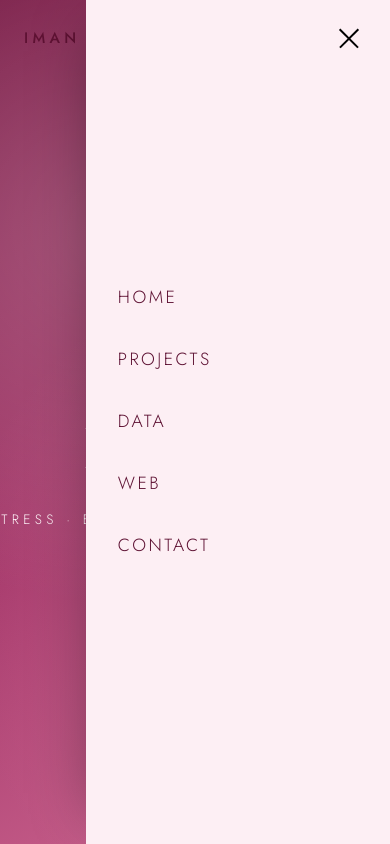
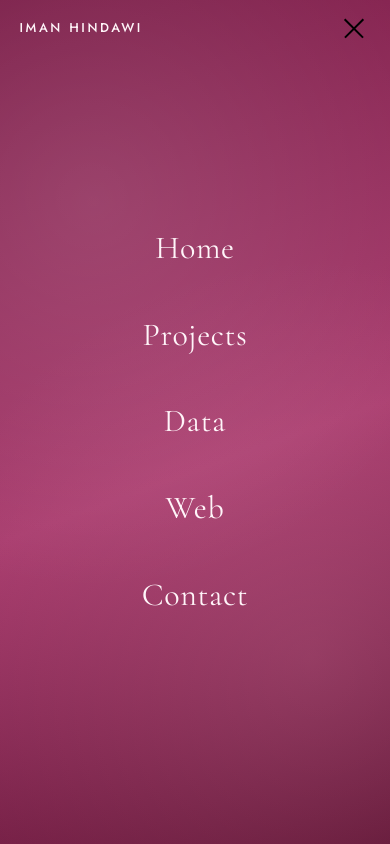
Before and after one commit to ialhindawi5-cpu/Iman-Hindawi, a website: page public/index.html in a window 390 px wide. Both pictures are taken after a click on the button 349 px from the left and 37 px from the top of the page. Shown: the top 844 px of the page. Drawn offline with nearby package versions, Linux system fonts and the light colour scheme; no server answers.

Commit message:
Improve mobile: full-screen brand-pink menu, fix header contrast over hero, layout polish

```diff
--- a/public/script.js
+++ b/public/script.js
@@ -104,17 +104,16 @@ function initUI() {
   // Mobile menu
   const toggle = document.getElementById('menuToggle');
   const nav = document.getElementById('nav');
-  toggle.addEventListener('click', () => {
-    const open = nav.classList.toggle('open');
+  const setMenu = (open) => {
+    nav.classList.toggle('open', open);
     toggle.classList.toggle('open', open);
+    document.body.classList.toggle('menu-open', open);
     toggle.setAttribute('aria-label', open ? 'Close menu' : 'Open menu');
-  });
-  nav.querySelectorAll('a').forEach((a) =>
-    a.addEventListener('click', () => {
-      nav.classList.remove('open');
-      toggle.classList.remove('open');
-    })
-  );
+  };
+  toggle.addEventListener('click', () => setMenu(!nav.classList.contains('open')));
+  nav.querySelectorAll('a').forEach((a) => a.addEventListener('click', () => setMenu(false)));
+  // Close on Escape
+  document.addEventListener('keydown', (e) => { if (e.key === 'Escape') setMenu(false); });
 
   // Parallax (skipped for reduced-motion users)
   const reduceMotion = window.matchMedia('(prefers-reduced-motion: reduce)').matches;
--- a/public/styles.css
+++ b/public/styles.css
@@ -670,31 +670,80 @@ a { color: inherit; text-decoration: none; }
 
 /* ---------- Responsive ---------- */
 @media (max-width: 760px) {
+  .site-header { padding: 1.05rem clamp(1.1rem, 5vw, 2rem); }
+  /* Keep brand + toggle above the full-screen menu so it can be closed */
+  .brand { font-size: 0.8rem; letter-spacing: 0.2em; position: relative; z-index: 50; }
+  .menu-toggle { display: flex; position: relative; z-index: 50; }
+
+  /* Full-screen branded menu (brand pink) */
   .nav {
     position: fixed;
-    top: 0; right: 0;
+    inset: 0;
     height: 100vh;
-    width: min(78vw, 340px);
+    height: 100dvh;
+    width: 100%;
     flex-direction: column;
     justify-content: center;
-    gap: 2rem;
-    background: var(--paper);
-    color: var(--ink);
+    align-items: center;
+    gap: 2.1rem;
     padding: 2rem;
+    background: linear-gradient(160deg, #7a1c47 0%, #a83b6d 55%, #5e1233 100%);
     transform: translateX(100%);
-    transition: transform 0.5s var(--ease);
-    box-shadow: -20px 0 60px -30px rgba(0,0,0,0.4);
+    transition: transform 0.55s var(--ease);
+    z-index: 45;
+  }
+  .nav::before {
+    content: "";
+    position: absolute; inset: 0;
+    background:
+      radial-gradient(circle at 24% 24%, rgba(255, 255, 255, 0.12), transparent 55%),
+      radial-gradient(circle at 80% 78%, rgba(255, 180, 205, 0.16), transparent 55%);
+    pointer-events: none;
   }
   .nav.open { transform: translateX(0); }
-  .nav a { font-size: 1.1rem; }
-  .menu-toggle { display: flex; }
-  .site-header { mix-blend-mode: normal; color: var(--ink); }
-  .hero .site-header { color: #fff; }
+  .nav a {
+    position: relative;
+    z-index: 1;
+    font-family: var(--serif);
+    font-size: 2rem;
+    font-weight: 400;
+    letter-spacing: 0.02em;
+    text-transform: none;
+    color: #fff5f9;
+    opacity: 0;
+    transform: translateY(18px);
+    transition: opacity 0.5s var(--ease), transform 0.5s var(--ease);
+  }
+  .nav a::after { height: 2px; background: rgba(255, 245, 249, 0.9); }
+  .nav.open a { opacity: 1; transform: none; }
+  .nav.open a:nth-child(1) { transition-delay: 0.12s; }
+  .nav.open a:nth-child(2) { transition-delay: 0.19s; }
+  .nav.open a:nth-child(3) { transition-delay: 0.26s; }
+  .nav.open a:nth-child(4) { transition-delay: 0.33s; }
+  .nav.open a:nth-child(5) { transition-delay: 0.40s; }
 
-  .pillar { grid-template-columns: 1fr; }
+  /* While the menu is open: lock scroll, header sits on top and turns light */
+  body.menu-open { overflow: hidden; }
+  body.menu-open .site-header {
+    background: transparent;
+    border-bottom: 0;
+    color: #fff5f9;
+  }
+
+  /* Layout & typography polish */
+  .hero-inner { padding: 5rem 1.2rem; }
+  .hero-title { font-size: clamp(3.4rem, 17vw, 5.5rem); }
+  .hero-sub { letter-spacing: 0.16em; font-size: 0.72rem; }
+  .intro p { font-size: clamp(1.35rem, 6vw, 1.9rem); }
+
+  .pillar { grid-template-columns: 1fr; gap: 2rem; padding-top: 3rem; padding-bottom: 3rem; }
   .pillar.reversed .pillar-media { order: 0; }
+  .pillar-copy h2 { font-size: clamp(2.4rem, 12vw, 3.4rem); }
   .media-fill { aspect-ratio: 3 / 4; }
+  .pillar-media::before { font-size: clamp(2.6rem, 12vw, 4rem); }
+
   .cf-row { grid-template-columns: 1fr; }
+  .contact { padding-left: 1.2rem; padding-right: 1.2rem; }
   .footer-grid { grid-template-columns: 1fr; gap: 2.2rem; }
   .footer-bottom { flex-direction: column; align-items: flex-start; }
 }
```
